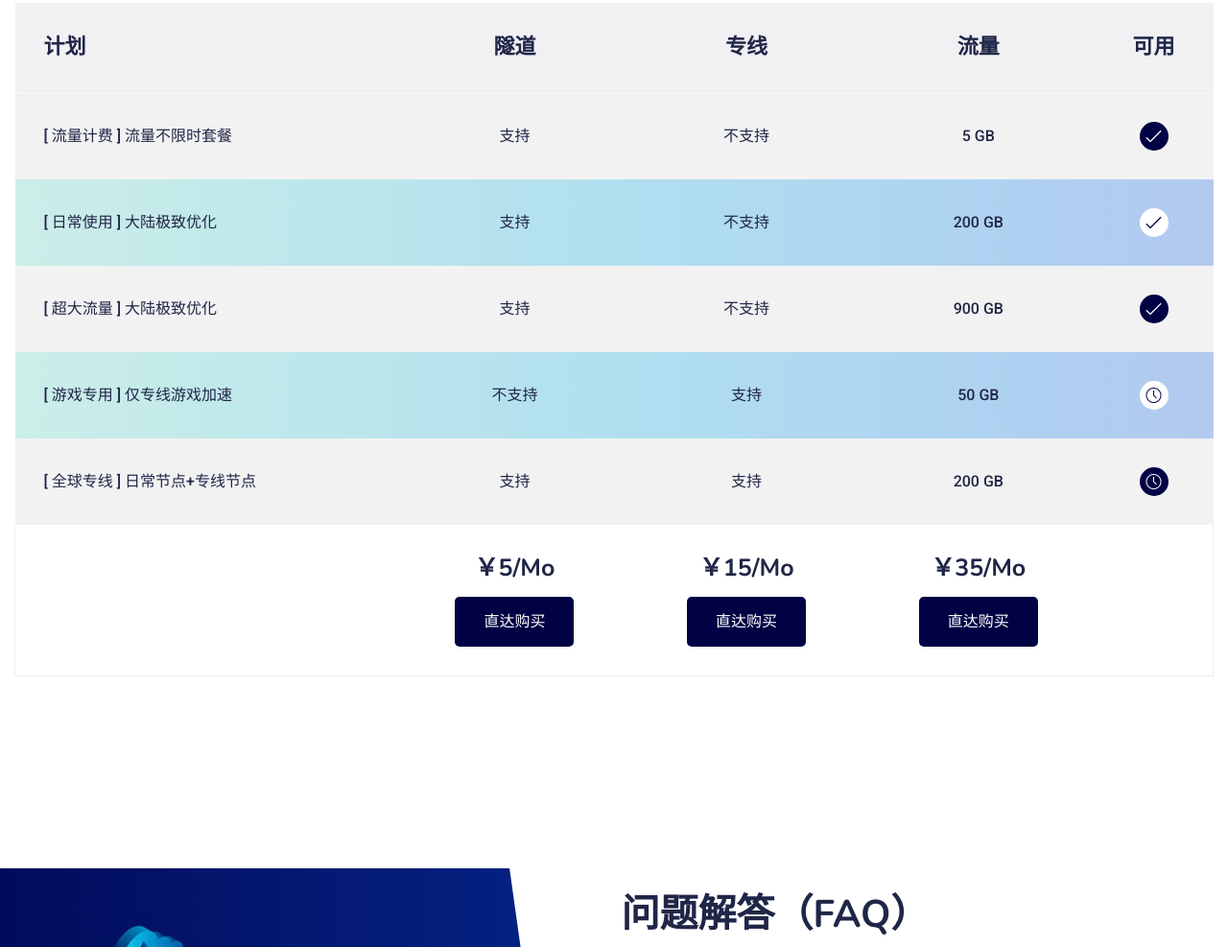
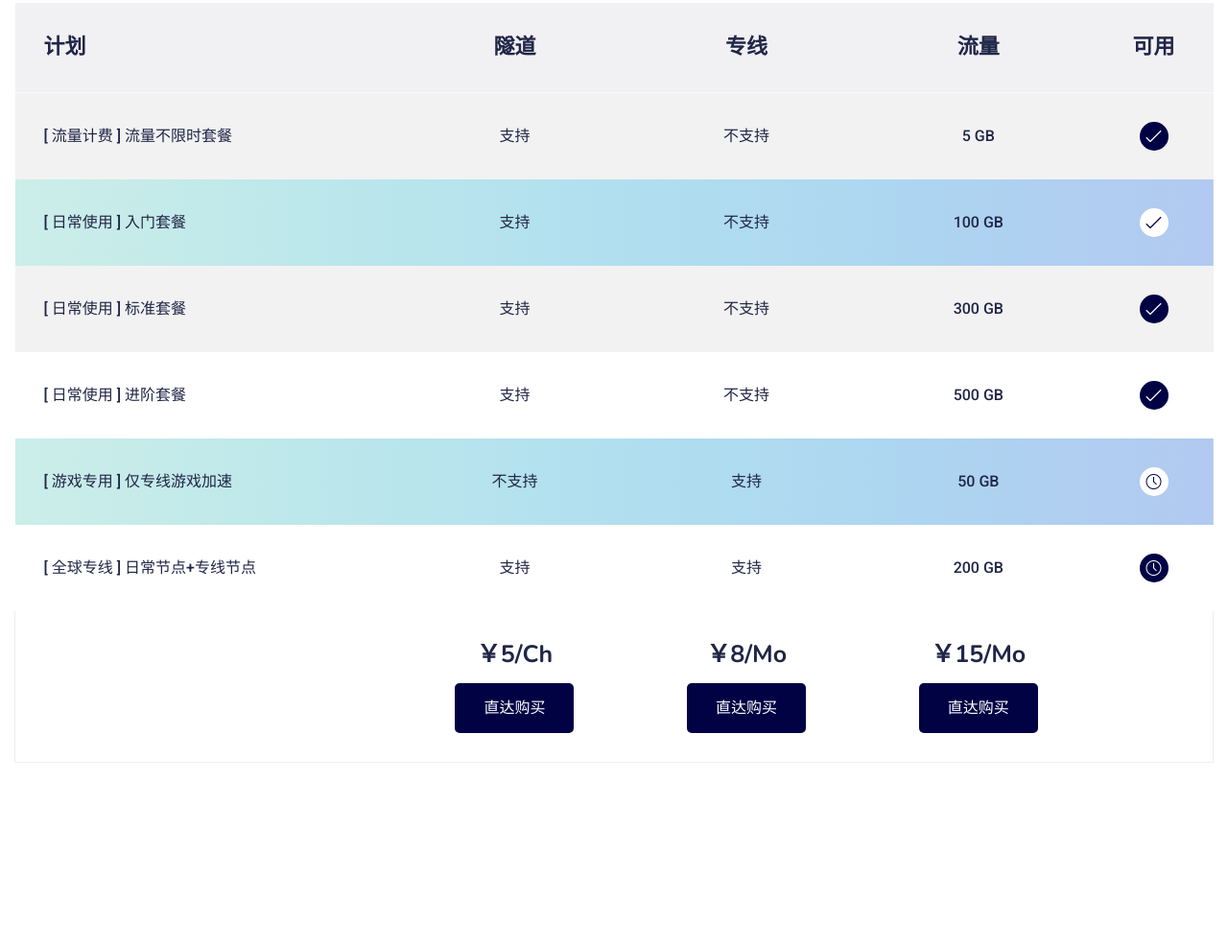
Before and after one commit to Edenmi/XINOUYUN, a plain HTML site: page index.html in a window 1280 px wide. Shown: the part 3036-4023 px from the top of the page at 96% size. Drawn offline with nearby package versions, Linux system fonts and the light colour scheme.

Commit message:
Update index.html

```diff
--- a/index.html
+++ b/index.html
@@ -380,20 +380,29 @@
                             </tr>
 
                             <tr class="optional-color">
-                                <td>[ 日常使用 ] 大陆极致优化</td>
+                                <td>[ 日常使用 ] 入门套餐</td>
                                 <td>支持</td>
                                 <td>不支持</td>
-                                <td>200 GB</td>
+                                <td>100 GB</td>
                                 <td class="icon">
                                     <i class="flaticon-check"></i>
                                 </td>
                             </tr>
 
                             <tr class="default-color">
-                                <td>[ 超大流量 ] 大陆极致优化</td>
+                                <td>[ 日常使用 ] 标准套餐</td>
                                 <td>支持</td>
                                 <td>不支持</td>
-                                <td>900 GB</td>
+                                <td>300 GB</td>
+                                <td class="icon">
+                                    <i class="flaticon-check"></i>
+                                </td>
+                            </tr>
+				<tr class="default-color">
+                                <td>[ 日常使用 ] 进阶套餐</td>
+                                <td>支持</td>
+                                <td>不支持</td>
+                                <td>500 GB</td>
                                 <td class="icon">
                                     <i class="flaticon-check"></i>
                                 </td>
@@ -421,15 +430,15 @@
                             <tr class="select-btn">
                                 <td></td>
                                 <td>
-                                    <h3>￥5/mo</h3>
+                                    <h3>￥5/ch</h3>
                                     <a href="https://panel.xincloud.eu/#/plan/1" class="select-btn-one">直达购买</a>
                                 </td>
                                 <td>
-                                    <h3>￥15/mo</h3>
+                                    <h3>￥8/mo</h3>
                                     <a href="https://panel.xincloud.eu/#/plan/2" class="select-btn-one">直达购买</a>
                                 </td>
                                 <td>
-                                    <h3>￥35/mo</h3>
+                                    <h3>￥15/mo</h3>
                                     <a href="https://panel.xincloud.eu/#/plan/11" class="select-btn-one">直达购买</a>
                                 </td>
                                 <td></td>
```
